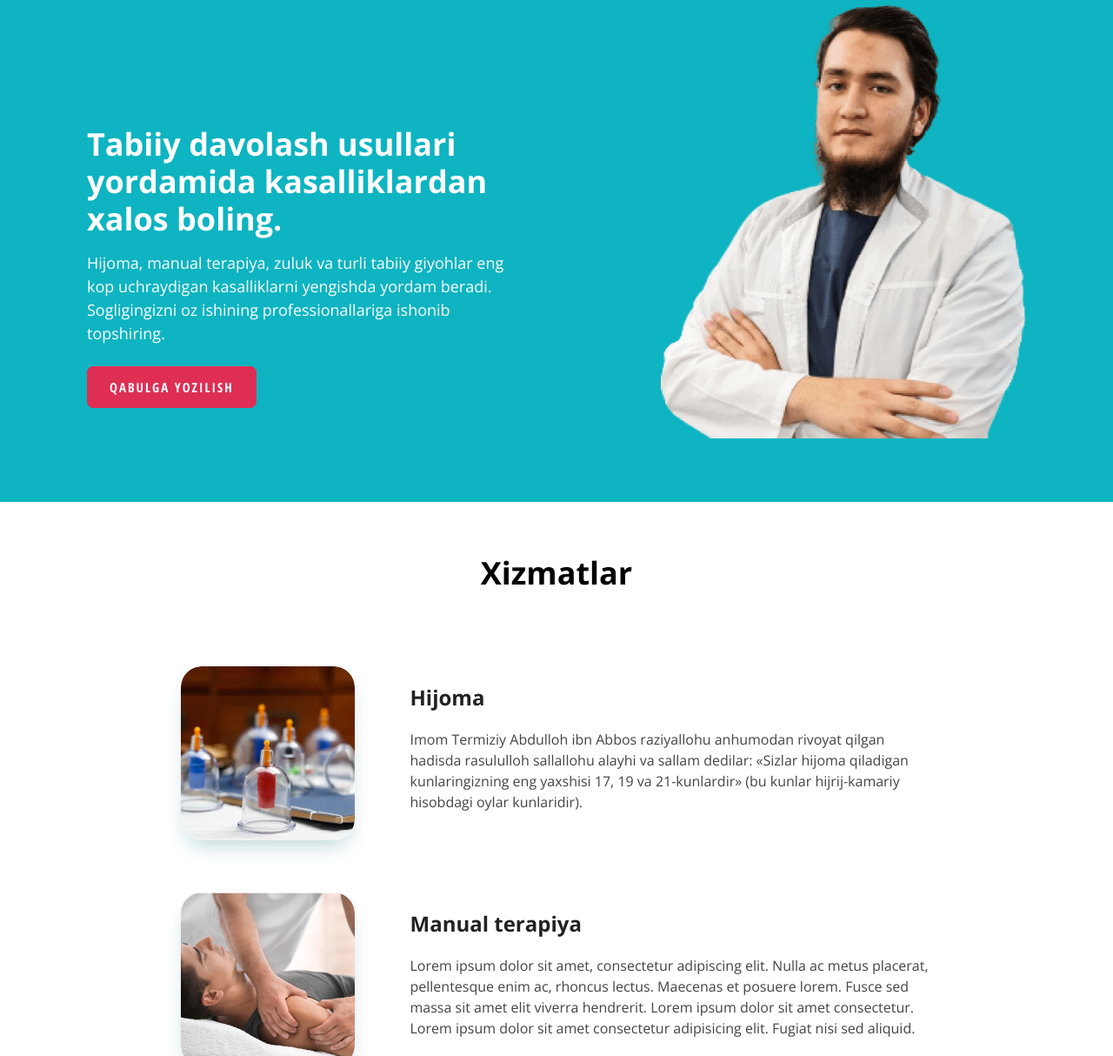
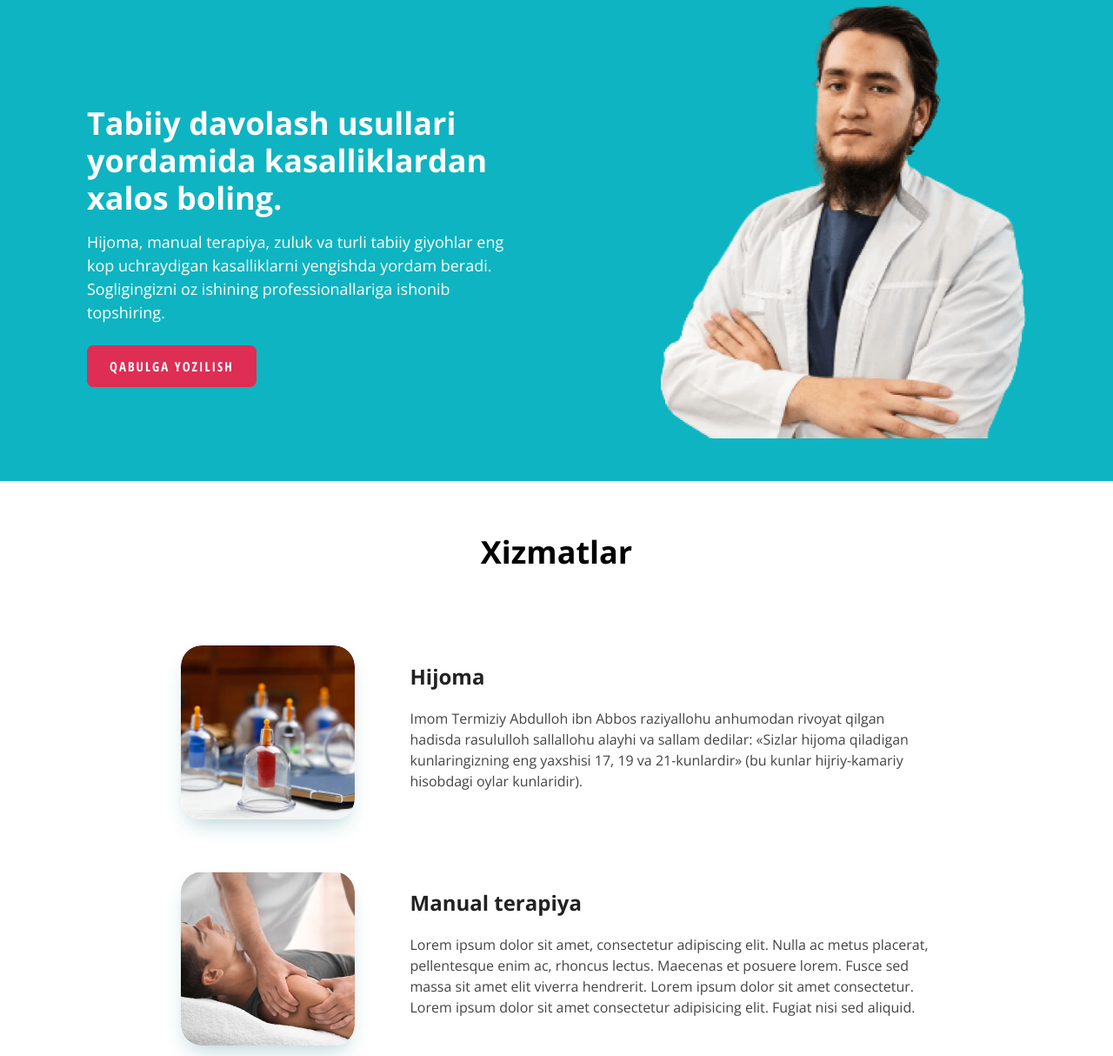
Before and after one commit to AgzamovM/msn-AnsorMed, a plain HTML site: page index.html in a window 1280 px wide. Shown: the part 100-1314 px from the top of the page at 87% size. Drawn offline with nearby package versions, Linux system fonts and the light colour scheme.

Commit message:
Add css style

```diff
--- a/css/style.css
+++ b/css/style.css
@@ -120,7 +120,7 @@ body {
     font-weight: 700;
     font-size: 36px;
     line-height: 43px;
-    margin-top: o;
+    margin-top: 0;
     margin-bottom: 16px;
 }
 .hero-text {
--- a/index.html
+++ b/index.html
@@ -77,7 +77,7 @@
                     srcset="img/service-hijoma.jpg 1px, img/service-hijoma@2x.jpg 2x"/>
                     <div class="index-services-content">
                         <h3 class="index-services-title">Hijoma</h3>
-                        <p class="index-services-discription">Imom Termiziy Abdulloh ibn Abbos raziyallohu anhumodan rivoyat qilgan hadisda rasululloh sallallohu alayhi va sallam dedilar: «Sizlar hijoma qiladigan kunlaringizning eng yaxshisi 17, 19 va 21-kunlardir» (bu kunlar hijrij-kamariy hisobdagi oylar kunlaridir).</p>
+                        <p class="index-services-discription">Imom Termiziy Abdulloh ibn Abbos raziyallohu anhumodan rivoyat qilgan hadisda rasululloh sallallohu alayhi va sallam dedilar: «Sizlar hijoma qiladigan kunlaringizning eng yaxshisi 17, 19 va 21-kunlardir» (bu kunlar hijriy-kamariy hisobdagi oylar kunlaridir).</p>
                     </div>
                 </li>
                 <li class="index-services-item index-services">
```
